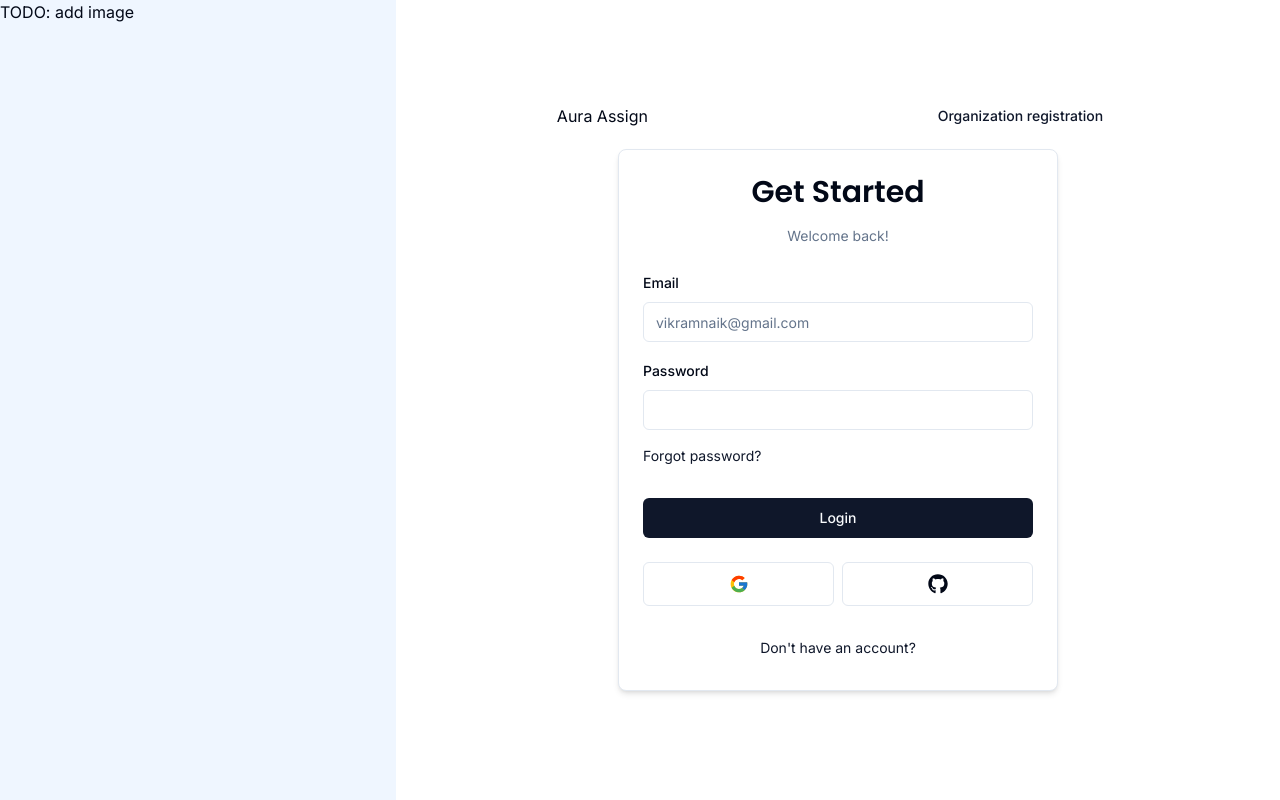
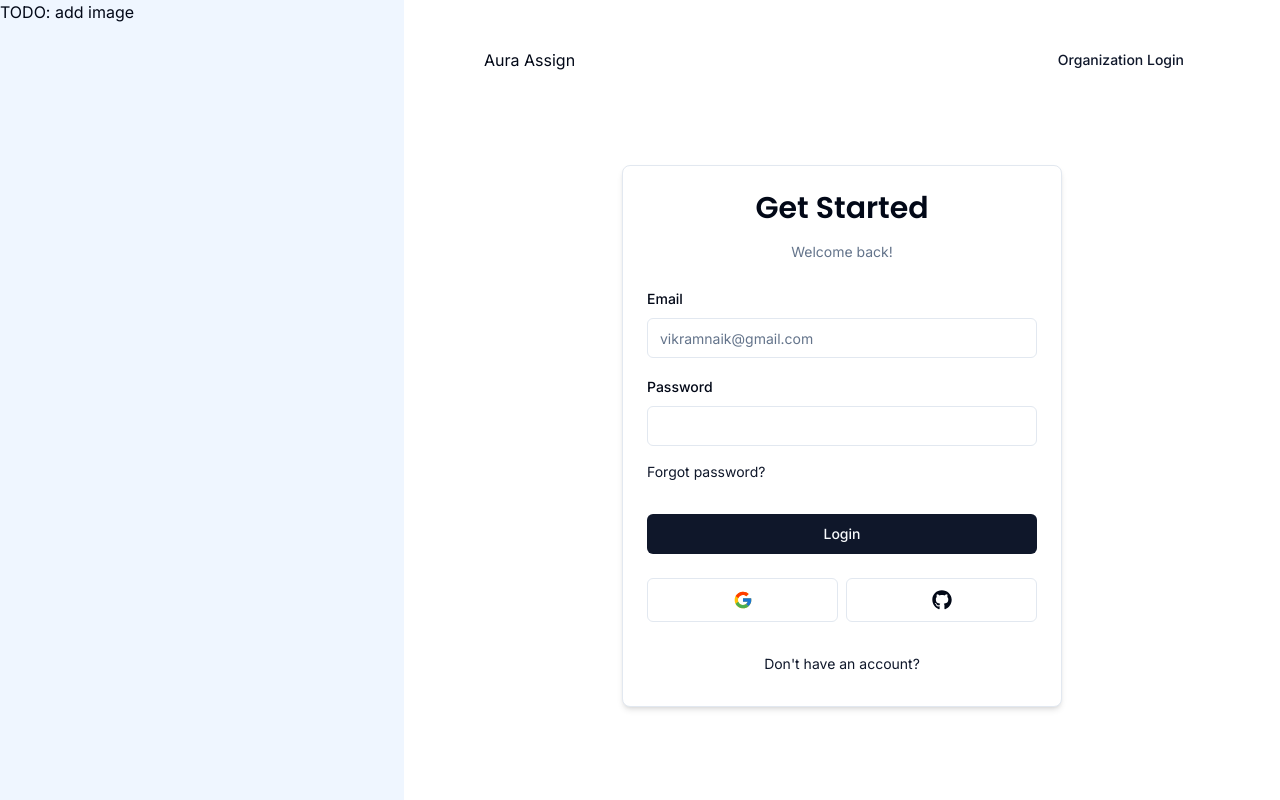
Before and after one commit to VikramNaik26/Aura-Assign, a Next.js app: page /user/login in a window 1280 px wide. Built offline with nearby package versions, Linux system fonts and the light colour scheme; no server answers.

Commit message:
fix(semantics): make href change according to page, hide social for org
organization must register or login only using credentials

```diff
--- a/app/(auth)/_components/AuthHeader.tsx
+++ b/app/(auth)/_components/AuthHeader.tsx
@@ -2,18 +2,31 @@ import LoginButton from "@/components/auth/LoginButton"
 
 interface AuthHeaderProps {
   isOrg?: boolean
+  isLogin?: boolean
 }
+
 export const AuthHeader = ({
   isOrg = false,
+  isLogin = false
 }: AuthHeaderProps) => {
   return (
-    <div className="self-start flex justify-around items-center w-full">
+    <div className="self-start flex px-16 py-4 justify-between items-center w-full">
       <h2 className="">Aura Assign</h2>
       <LoginButton
         isLink
-        loginHref={isOrg ? "/user/register" : "/org/register"}
+        loginHref={
+          isOrg && isLogin
+            ? "/user/login" : isLogin
+              ? "/org/login" : isOrg
+                ? "/user/register" : "/org/register"
+        }
       >
-        {isOrg ? "User registration" : "Organization registration"}
+        {
+          isOrg && isLogin ?
+            "User Login" : isLogin ?
+              "Organization Login" : isOrg ?
+                "User registration" : "Organization registration"
+        }
       </LoginButton>
     </div>
   )
--- a/app/(auth)/org/login/page.tsx
+++ b/app/(auth)/org/login/page.tsx
@@ -15,7 +15,7 @@ const OrgLoginPage = () => {
         className="flex-grow my-auto h-full"
         childClassName="h-full"
       >
-        <AuthHeader isOrg />
+        <AuthHeader isOrg isLogin />
         <Suspense fallback={<div>Loading...</div>}>
           <LoginForm isOrg />
         </Suspense>
--- a/app/(auth)/user/login/page.tsx
+++ b/app/(auth)/user/login/page.tsx
@@ -15,7 +15,7 @@ const UserLoginPage = () => {
         className="flex-grow my-auto h-full"
         childClassName="h-full"
       >
-        <AuthHeader />
+        <AuthHeader isLogin />
         <Suspense fallback={<div>Loading...</div>}>
           <LoginForm />
         </Suspense>
--- a/components/Bounded.tsx
+++ b/components/Bounded.tsx
@@ -19,7 +19,7 @@ export const Bounded = ({
   return (
     <Comp
       className={cn(
-        'px-4 py-14 first:pt-10 md:px-6 md:py-20 lg:py-24',
+        'px-4 py-6',
         className,
       )}
       {...restProps}
--- a/components/auth/LoginForm.tsx
+++ b/components/auth/LoginForm.tsx
@@ -34,7 +34,7 @@ interface LoginFormProps {
 }
 
 export const LoginForm = ({
-  isOrg = false
+  isOrg = false,
 }: LoginFormProps) => {
   const searchParams = useSearchParams()
   const urlError = (
@@ -62,7 +62,6 @@ export const LoginForm = ({
 
     startTransition(() => {
       if (isOrg) {
-        console.log("org")
         orgLogin(values)
           .then(data => {
             if (data?.error) {
@@ -107,7 +106,7 @@ export const LoginForm = ({
       headerLabel="Welcome back!"
       backButtonLabel="Don't have an account?"
       backButtonHref={isOrg ? "/org/register" : "/user/register"}
-      showSocial
+      showSocial={isOrg ? false : true}
     >
       <Form {...form}>
         <form
--- a/components/auth/RegisterForm.tsx
+++ b/components/auth/RegisterForm.tsx
@@ -26,7 +26,7 @@ interface RegisterFormProps {
 }
 
 export const RegisterForm = ({
-  isOrg = false
+  isOrg = false,
 }: RegisterFormProps) => {
   const [isPending, startTransition] = useTransition()
   const [error, setError] = useState<string | undefined>("")
@@ -66,9 +66,9 @@ export const RegisterForm = ({
   return (
     <CardWrapper
       headerLabel={isOrg ? "Create an organizational account" : "Create a new account"}
-      backButtonLabel="Have an account?"
-      backButtonHref={isOrg ? "/user/login" : "/org/login"}
-      showSocial
+      backButtonLabel="Already have an account?"
+      backButtonHref={isOrg ? "/org/login" : "/user/login"}
+      showSocial={isOrg ? false : true}
     >
       <Form {...form}>
         <form
```
